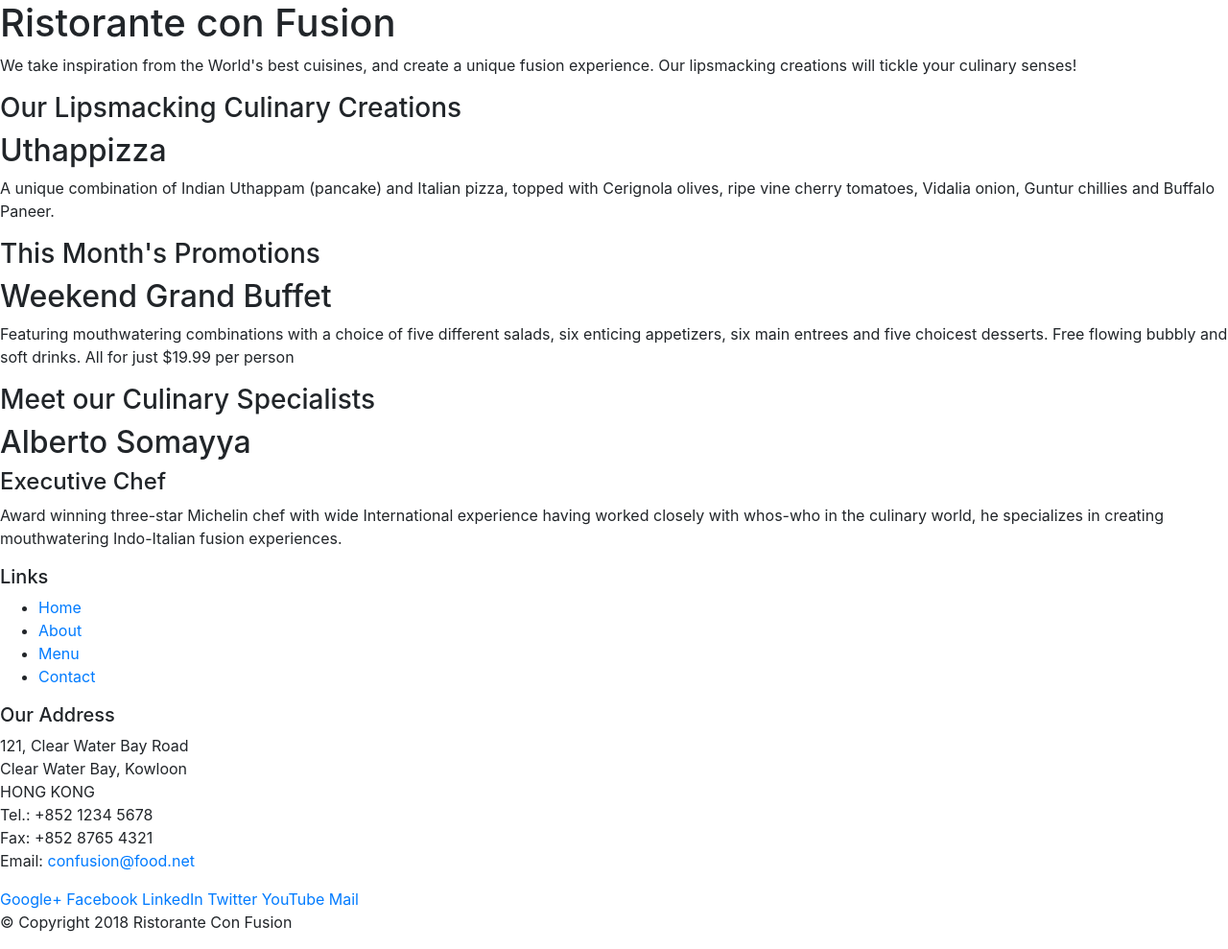
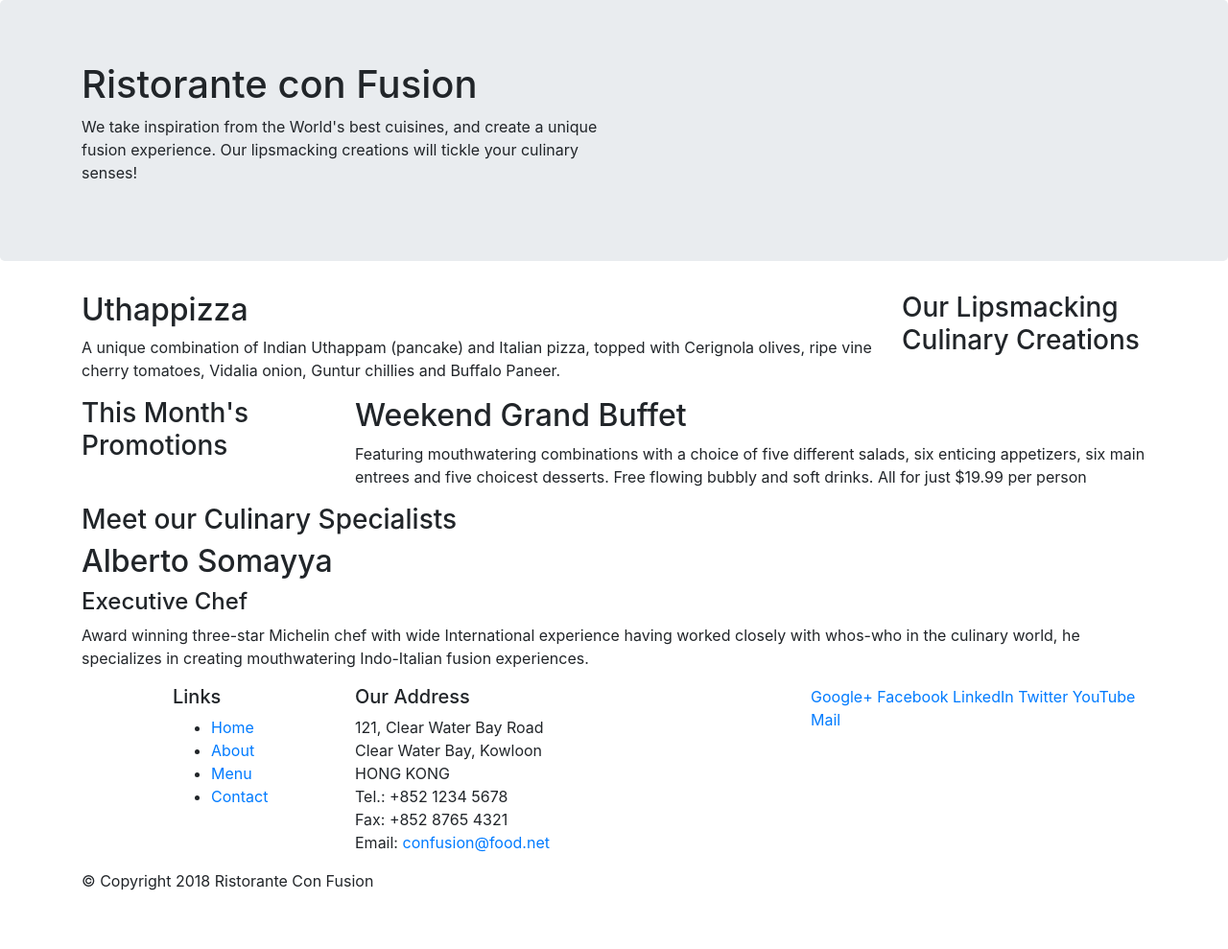
Before and after one commit to a5hwinjs/Into-to-Bootstrap, a website: page index.html in a window 1280 px wide. Shown: the whole page at 96% size. After the commit the page ends 946 px from the top, so only its background shows below. Drawn offline with nearby package versions, Linux system fonts and the light colour scheme.

Commit message:
Bootstrap Grid

```diff
--- a/index.html
+++ b/index.html
@@ -14,36 +14,36 @@
 
 <body>
 
-    <header>
-        <div>
-            <div>
-                <div>
+    <header class="jumbotron">
+        <div class="container">
+            <div class="row">
+                <div class="col-12 col-sm-6">
                     <h1>Ristorante con Fusion</h1>
                     <p>We take inspiration from the World's best cuisines, and create a unique fusion experience. Our lipsmacking creations will tickle your culinary senses!</p>
                 </div>
-                <div>
+                <div class="col-12 col-sm">
                 </div>
             </div>
         </div>
     </header>
 
-    <div>
-        <div>
-            <div>
+    <div class="container">
+        <div class="row">
+            <div class="col-12 col-sm-4 order-sm-last col-md-3">
                 <h3>Our Lipsmacking Culinary Creations</h3>
             </div>
-            <div>
+            <div class="col col-sm order-sm-first col-md">
                 <h2>Uthappizza</h2>
                 <p>A unique combination of Indian Uthappam (pancake) and Italian pizza, topped with Cerignola olives, ripe vine cherry tomatoes, Vidalia onion, Guntur chillies and Buffalo Paneer.</p>
             </div>
         </div>
 
 
-        <div>
-            <div>
+        <div class="row">
+            <div class="col-12 col-sm-4 col-md-3">
                 <h3>This Month's Promotions</h3>
             </div>
-            <div>
+            <div class="col col-sm col-md">
                 <h2>Weekend Grand Buffet</h2>
                 <p>Featuring mouthwatering combinations with a choice of five different salads, six enticing appetizers, six main entrees and five choicest desserts. Free flowing bubbly and soft drinks. All for just $19.99 per person </p>
             </div>
@@ -62,9 +62,9 @@
     </div>
 
     <footer>
-        <div>
-            <div>
-                <div>
+        <div class="container">
+            <div class="row">
+                <div class="ccol-4 offset-1 col-sm-2">
                     <h5>Links</h5>
                     <ul>
                         <li><a href="#">Home</a></li>
@@ -73,7 +73,7 @@
                         <li><a href="#">Contact</a></li>
                     </ul>
                 </div>
-                <div>
+                <div class="col-7 col-sm-5">
                     <h5>Our Address</h5>
                     <address>
 		              121, Clear Water Bay Road<br>
@@ -84,7 +84,7 @@
 		              Email: <a href="mailto:confusion@food.net">confusion@food.net</a>
 		           </address>
                 </div>
-                <div>
+                <div class="col-12 col-sm-4">
                     <div>
                         <a href="http://google.com/+">Google+</a>
                         <a href="http://www.facebook.com/profile.php?id=">Facebook</a>
@@ -95,8 +95,8 @@
                     </div>
                 </div>
            </div>
-           <div>
-                <div>
+           <div class="row">
+                <div class="col-auto">
                     <p>© Copyright 2018 Ristorante Con Fusion</p>
                 </div>
            </div>
```
